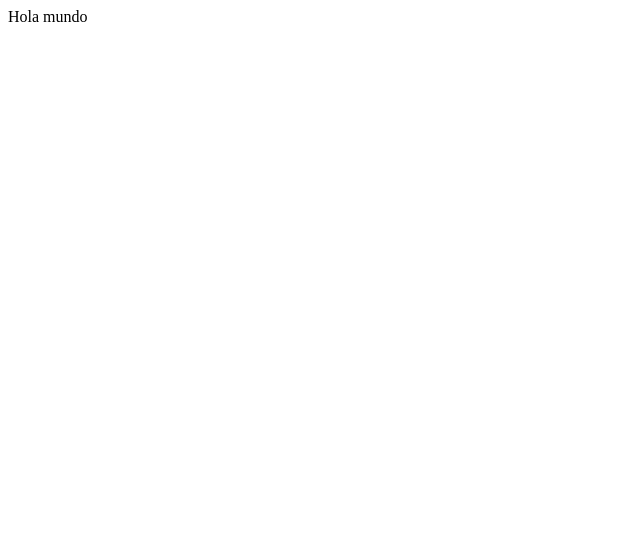
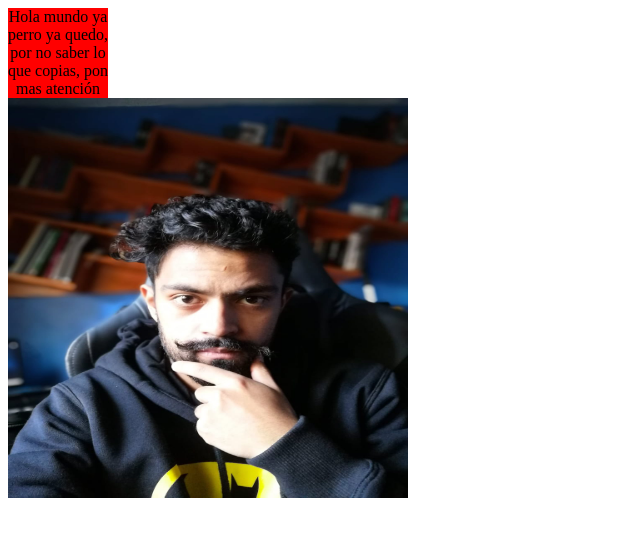
Before and after one commit to artlandae/PrimerRepositorio, a plain HTML site: page Index.html in a window 1280 px wide. Shown: the whole page, without its empty margins (0-640 px from the left). Drawn offline with Linux system fonts and the light colour scheme.

Commit message:
img testing

```diff
--- a/Index.html
+++ b/Index.html
@@ -13,7 +13,13 @@
     </style>
 </head>
 <body>
-    Hola mundo
+<div align="center">
+
+    Hola mundo ya perro ya quedo, por no saber lo que copias, pon mas atención
+
+    <img src="YO.jpg" alt="Este nene" height="400" width="400">
+
+</div>
 
 
 </body>
```
Also changed, not shown: YO.jpg (added).
